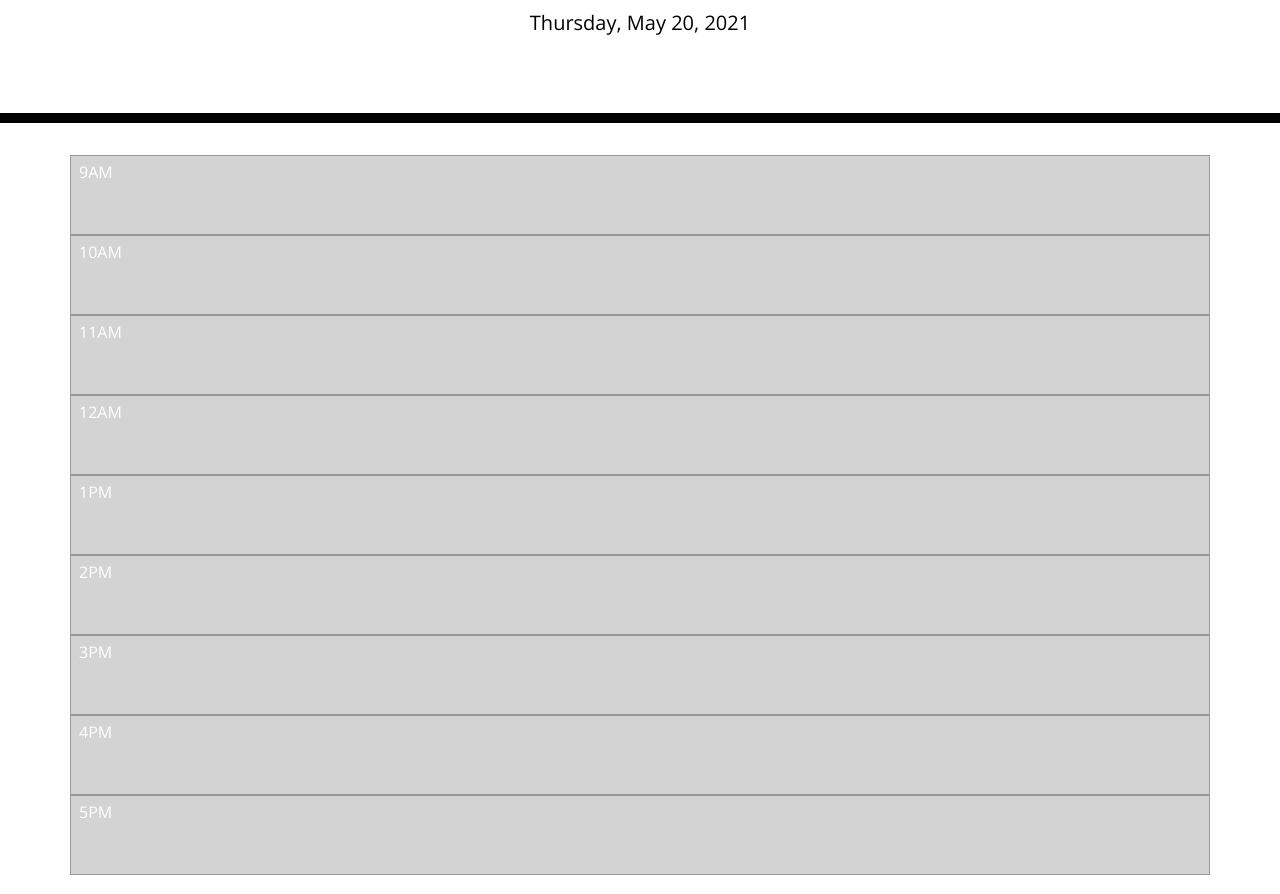
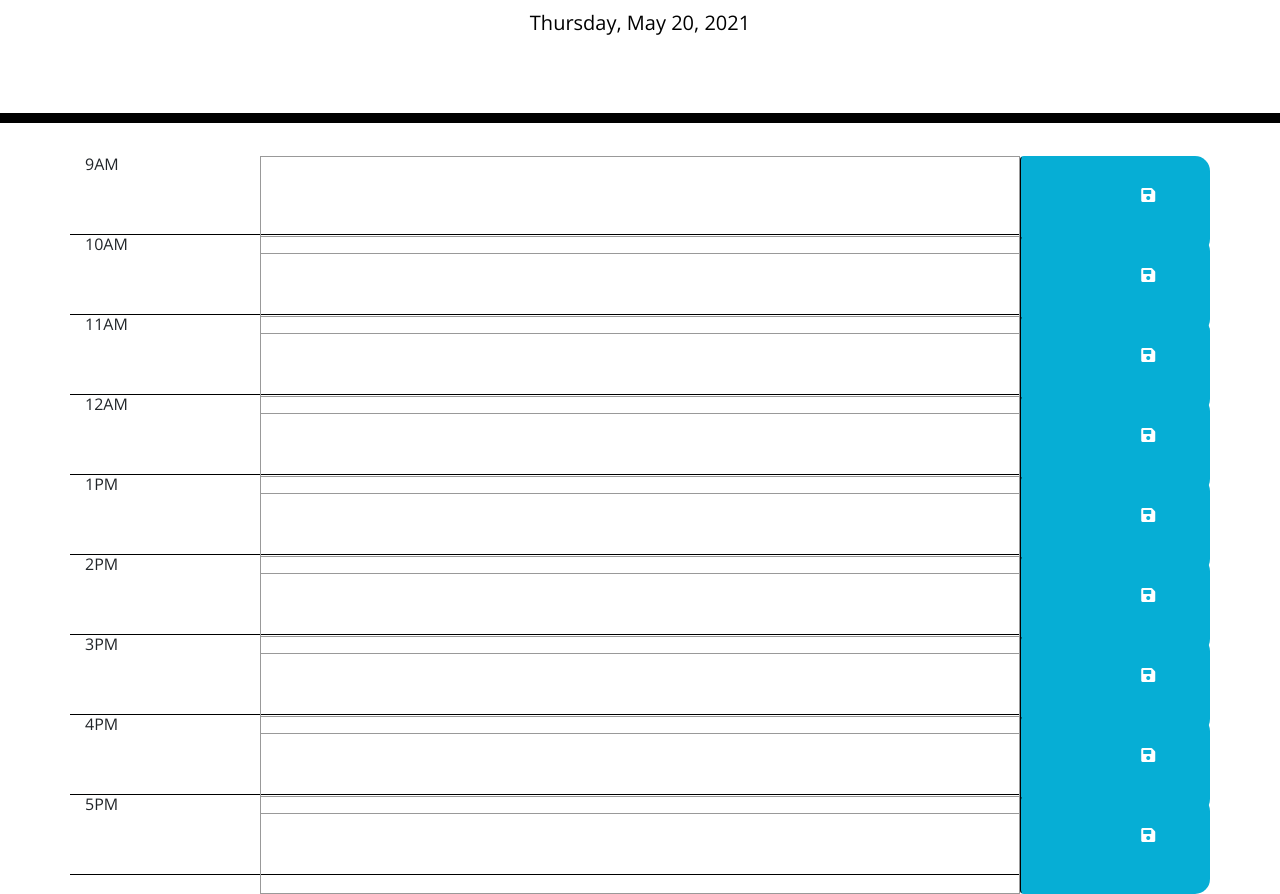
Before and after one commit to michaelab24/The-Workday-Schedule-Project, a plain HTML site: page index.html in a window 1280 px wide. Shown: the part 181-1075 px from the top of the page. Drawn offline with nearby package versions, Linux system fonts and the light colour scheme.

Commit message:
more skeleton/styling work in html/CSS

```diff
--- a/index.html
+++ b/index.html
@@ -22,15 +22,78 @@
     </header>
     <div class="container">
         <!-- Timeblocks go here -->
-        <div id="now9" class="row timestart-9 past">9AM</div>
-        <div id="now10" class="row timestart-10 past">10AM</div>
-        <div id="now11" class="row timestart-11 past">11AM</div>
-        <div id="now12" class="row timestart-12 past">12AM</div>
-        <div id="now1" class="row timestart-1 past">1PM</div>
-        <div id="now2" class="row timestart-2 past">2PM</div>
-        <div id="now3" class="row timestart-3 past">3PM</div>
-        <div id="now4" class="row timestart-4 past">4PM</div>
-        <div id="now5" class="row timestart-5 past">5PM</div>
+        <div id="now9" class="row">
+            <div class="col-2">9AM</div>
+            <textarea id="ambook9" class="col-8"></textarea>
+            <button id="savebutton" class="btn saveBtn col-2">
+                <i class="fas fa-save">
+                </i>
+            </button>
+        </div>
+        <div id="now10" class="row">
+            <div class="col-2">10AM</div>
+            <textarea id="10ambook" class="col-8"></textarea>
+            <button id="savebutton" class="btn saveBtn col-2">
+                <i class="fas fa-save">
+                </i>
+            </button>
+        </div>
+        <div id="now11" class="row">
+            <div class="col-2">11AM</div>
+            <textarea id="11ambook" class="col-8"></textarea>
+            <button id="savebutton" class="btn saveBtn col-2">
+                <i class="fas fa-save">
+                </i>
+            </button>
+        </div>
+        <div id="now12" class="row">
+            <div class="col-2">12AM</div>
+            <textarea id="12ambook" class="col-8"></textarea>
+            <button id="savebutton" class="btn saveBtn col-2">
+                <i class="fas fa-save">
+                </i>
+            </button>
+        </div>
+        <div id="now1" class="row">
+            <div class="col-2">1PM</div>
+            <textarea id="1pmbook" class="col-8"></textarea>
+            <button id="savebutton" class="btn saveBtn col-2">
+                <i class="fas fa-save">
+                </i>
+            </button>
+        </div>
+        <div id="now2" class="row">
+            <div class="col-2">2PM</div>
+            <textarea id="2pmbook" class="col-8"></textarea>
+            <button id="savebutton" class="btn saveBtn col-2">
+                <i class="fas fa-save">
+                </i>
+            </button>
+        </div>
+        <div id="now3" class="row">
+            <div class="col-2">3PM</div>
+            <textarea id="3pmbook" class="col-8"></textarea>
+            <button id="savebutton" class="btn saveBtn col-2">
+                <i class="fas fa-save">
+                </i>
+            </button>
+        </div>
+        <div id="now4" class="row">
+            <div class="col-2">4PM</div>
+            <textarea id="4pmbook" class="col-8"></textarea>
+            <button id="savebutton" class="btn saveBtn col-2">
+                <i class="fas fa-save">
+                </i>
+            </button>
+        </div>
+        <div id="now5" class="row">
+            <div class="col-2">5PM</div>
+            <textarea id="5pmbook" class="col-8"></textarea>
+            <button id="savebutton" class="btn saveBtn col-2">
+                <i class="fas fa-save">
+                </i>
+            </button>
+        </div>
     </div>
 
     <script src="https://code.jquery.com/jquery-3.4.1.min.js"></script>
--- a/style.css
+++ b/style.css
@@ -39,6 +39,11 @@ textarea{
   flex-wrap: wrap;
   margin-right: -15px;
   margin-left: -15px;
+  border-bottom:1px solid black;
+}
+
+.container {
+
 }
 
 .hour {
@@ -75,12 +80,12 @@ textarea{
   transition: all .3s ease-in-out;
 }
 
-.timestart-9 {
+.col-8 {
     border: 1px solid #999;
     padding: 0.5rem;
 }
 
-.timestart-10 {
+.now10 {
     border: 1px solid #999;
     padding: 0.5rem;
 }
```
